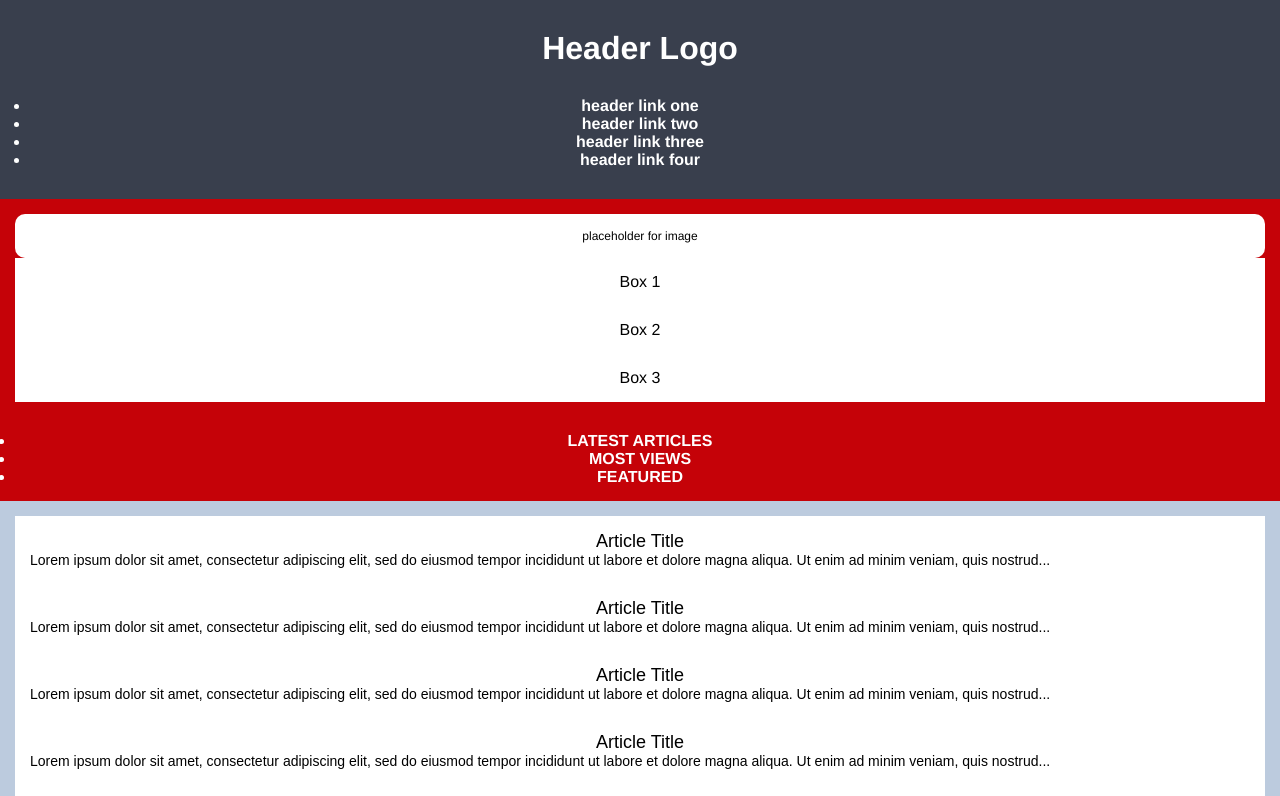
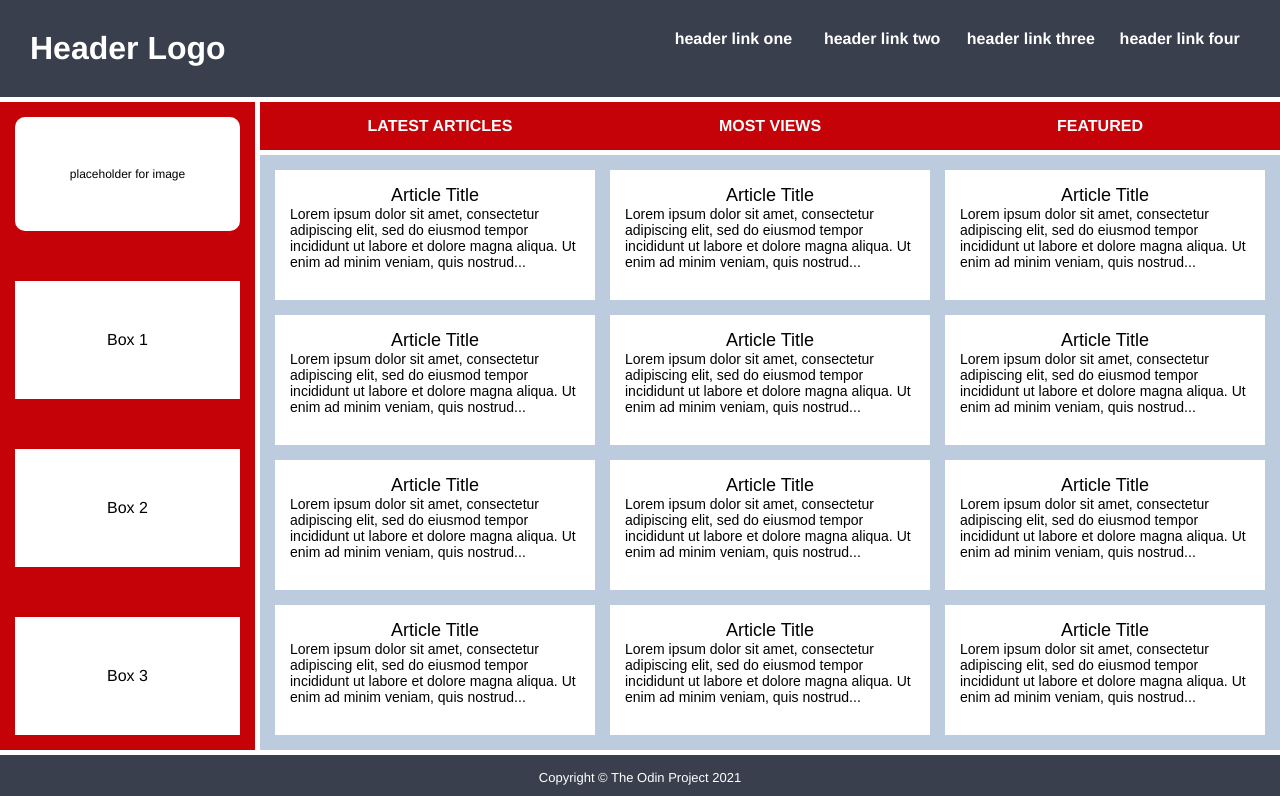
Before and after one commit to basednai/odin, a plain HTML site: page foundations/css-exercises/grid/03-grid-layout-3/index.html in a window 1280 px wide. Shown: the top 796 px of the page. Drawn offline with Linux system fonts and the light colour scheme.

Commit message:
grid exercise 2 complete

```diff
--- a/foundations/css-exercises/grid/03-grid-layout-3/style.css
+++ b/foundations/css-exercises/grid/03-grid-layout-3/style.css
@@ -1,10 +1,16 @@
 * {
   margin: 0;
   padding: 0;
+  box-sizing: border-box;
 }
 
 .container {
   text-align: center;
+  display: grid;
+  grid-template-rows: .5fr .25fr 5fr .25fr;
+  grid-template-columns: 1fr 4fr;
+  gap: 5px;
+  height: 100vh;
 }
 
 .container div {
@@ -17,6 +23,27 @@
 
 .header {
   background-color: #393f4d;
+  grid-column: 1 / -1;
+  grid-row: 1 / 2;
+  display: grid;
+  grid-template-columns: 1fr 1fr;
+
+}
+
+.logo {
+  grid-column: 1 / 2;
+  margin-right: auto;
+}
+
+.menu {
+  grid-column: 2 / 3;
+}
+
+.menu ul {
+  display: grid;
+  grid-template-columns: repeat(4, 1fr);
+  list-style-type: none;
+  margin-left: auto;
 }
 
 .menu ul,
@@ -24,8 +51,16 @@
   font-size: 16px;
 }
 
+.menu li {
+  margin-left: .5rem;
+}
+
 .sidebar {
   background-color: #C50208;
+  grid-row: 2 / 4;
+  display: grid;
+  gap: 50px;
+  grid-template-columns: 1fr;
 }
 
 .sidebar .photo {
@@ -34,6 +69,8 @@
   font-size: 12px;
   font-weight: normal;
   border-radius: 10px;
+  display: grid;
+  align-items: center;
 }
 
 
@@ -42,10 +79,21 @@
   color: black;
   font-size: 16px;
   font-weight: normal;
+  display: grid;
+  align-items: center;
+
 }
 
 .nav {
   background-color: #C50208;
+  display: grid;
+}
+
+.nav ul {
+  display: grid;
+  grid-template-columns: repeat(3, 1fr);
+  list-style-type: none;
+  align-self: center;
 }
 
 .nav ul li {
@@ -55,6 +103,10 @@
 
 .article {
   background-color: #bccbde;
+  display: grid;
+  grid-template-columns: repeat(auto-fit, minmax(250px, 1fr));
+  gap: 15px;
+  overflow: auto;
 }
 
 .article p {
@@ -83,6 +135,8 @@
 
 .footer {
   background-color: #393f4d;
+  grid-row: 4 / 5;
+  grid-column: 1 / -1;
 }
 
 .footer p {
```
